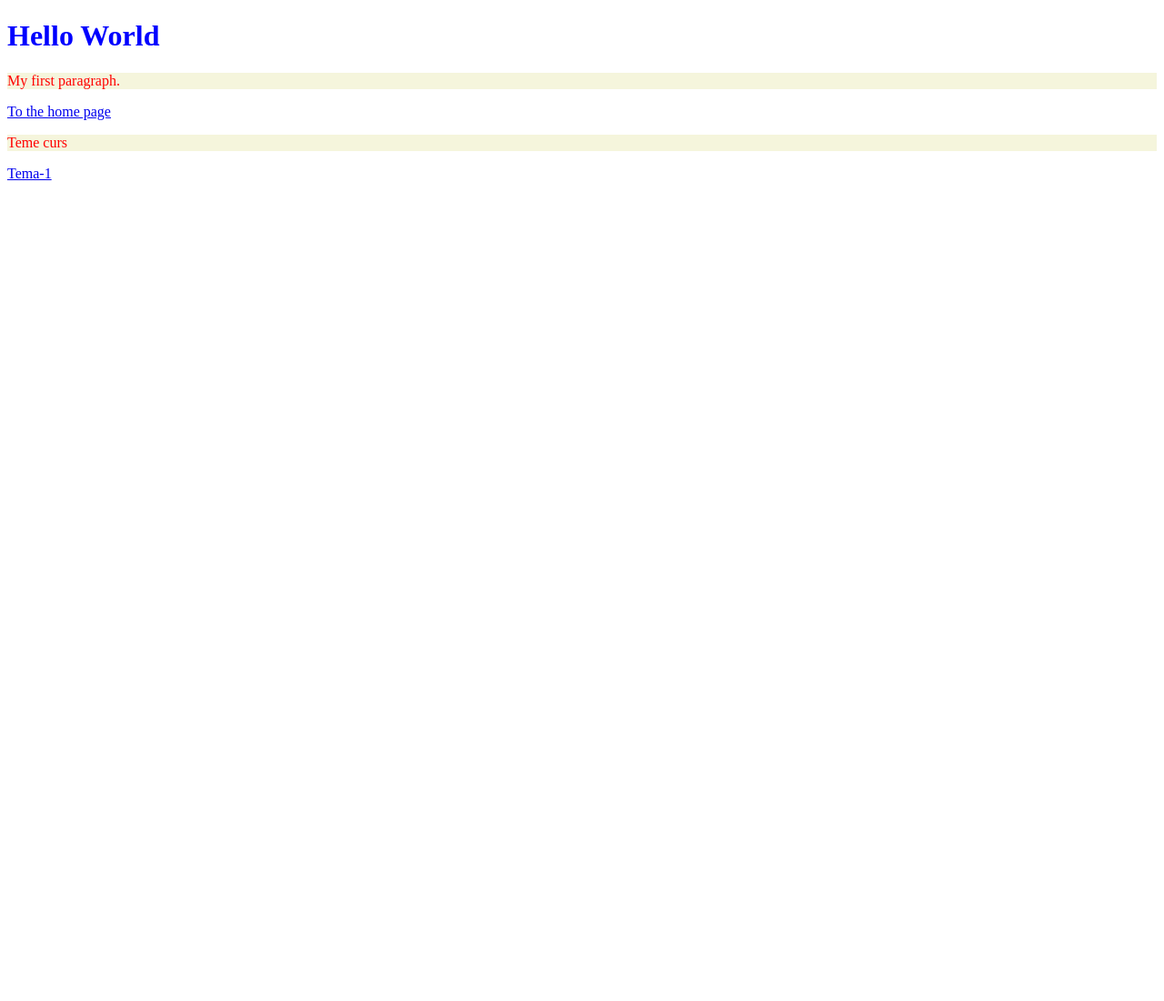
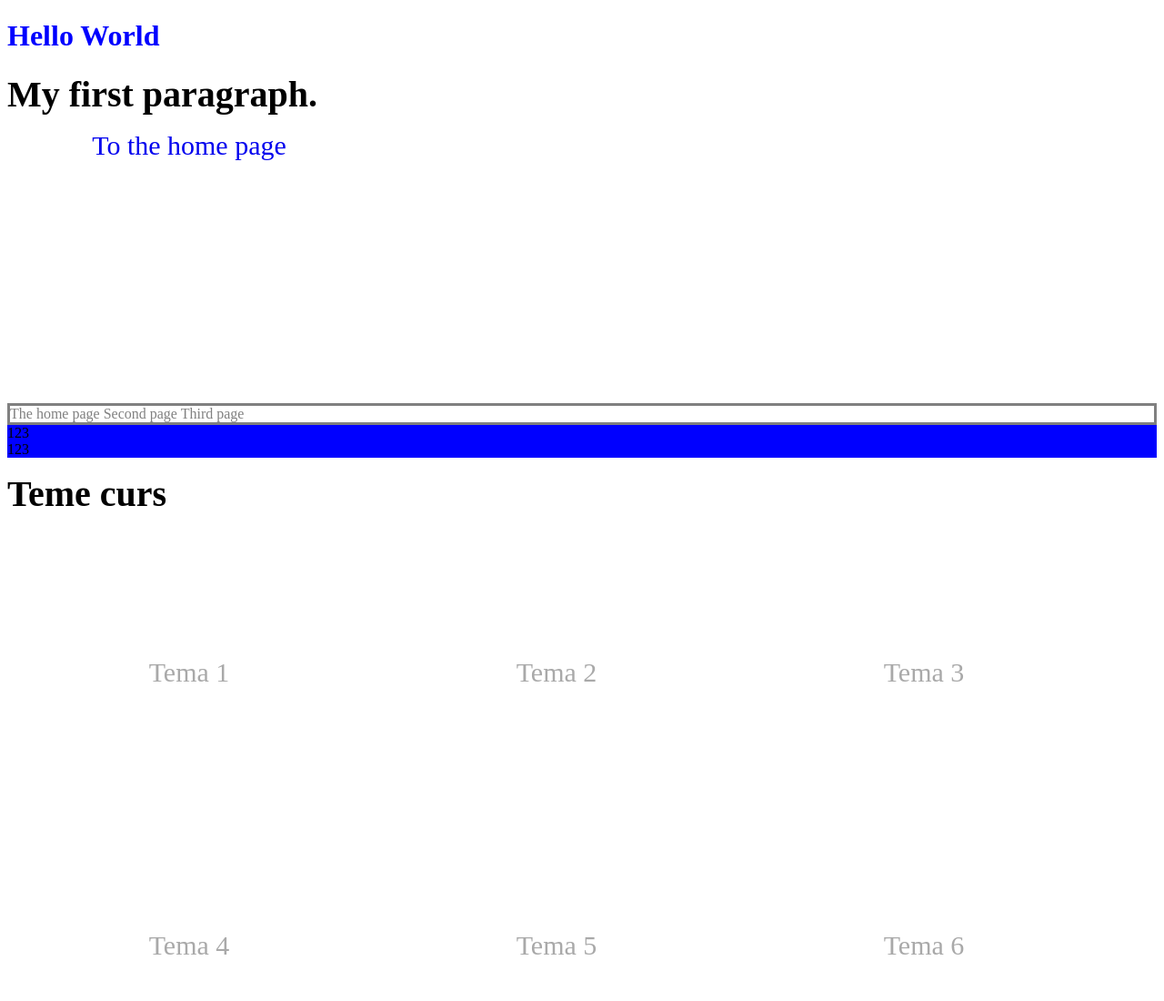
Before and after one commit to paulacobzaru/tema-curs, a plain HTML site: page index.html in a window 1280 px wide. Shown: the top 1100 px of the page at 91% size. Before the commit the page ends 800 px from the top, so only its background shows below. Drawn offline with Linux system fonts and the light colour scheme.

Commit message:
commit lesson 2

```diff
--- a/index.html
+++ b/index.html
@@ -2,7 +2,7 @@
 <html>
 
 <head>
-    <link rel="stylesheet" href="main.css"/>
+    <link rel="stylesheet" href="main.css" />
     <script src="main.js"></script>
     <title>Hello World Page</title>
 </head>
@@ -10,11 +10,83 @@
 <body>
 
     <h1>Hello World</h1>
-    <p>My first paragraph.</p>
-    <a href="home.html">To the home page</a>
+    <div>
+        <p>
+            <strong style="font-size: 40px">
+                My first paragraph.
+            </strong>
+        </p>
+        <a href="home.html">To the home page</a>
+        <div id="theMenu" class="list menuContainer">
+            <span>The home page</span>
+            <span>Second page</span>
+            <span>Third page</span>
+        </div>
 
-    <p>Teme curs</p>
-    <a href="tema-1/index.html">Tema-1</a>
+        <div class="parentTestDiv">
+            <div class="childTestDiv">
+                123
+            </div>
+        </div>
+
+        <div class="parentTestDiv">
+            <div class="childTestDiv">
+                123
+            </div>
+        </div>
+
+    </div>
+    <p><strong style="font-size: 40px;">Teme curs</strong></p>
+    <div class="flex-container">
+        <a id="teme" href="tema-1/index.html">
+            <div type="checkbox" class="home">Tema 1</div>
+        </a>
+        <a id="teme" href="">
+            <div type="checkbox" class="home">Tema 2</div>
+        </a>
+        <a id="teme" href="">
+            <div type="checkbox" class="home">Tema 3</div>
+        </a>
+        <a id="teme" href="">
+            <div type="checkbox" class="home">Tema 4</div>
+        </a>
+        <a id="teme" href="">
+            <div type="checkbox" class="home">Tema 5</div>
+        </a>
+        <a id="teme" href="">
+            <div type="checkbox" class="home">Tema 6</div>
+        </a>
+        <a id="teme" href="">
+            <div type="checkbox" class="home">Tema 7</div>
+        </a>
+        <a id="teme" href="">
+            <div type="checkbox" class="home">Tema 8</div>
+        </a>
+        <a id="teme" href="">
+            <div type="checkbox" class="home">Tema 9</div>
+        </a>
+        <a id="teme" href="">
+            <div type="checkbox" class="home">Tema 10</div>
+        </a>
+        <a id="teme" href="">
+            <div type="checkbox" class="home">Tema 11</div>
+        </a>
+        <a id="teme" href="">
+            <div type="checkbox" class="home">Tema 12</div>
+        </a>
+        <a id="teme" href="">
+            <div type="checkbox" class="home">Tema 13</div>
+        </a>
+        <a id="teme" href="">
+            <div type="checkbox" class="home">Tema 14</div>
+        </a>
+        <a id="teme" href="">
+            <div type="checkbox" class="home">Tema 15</div>
+        </a>
+    </div>
+
+
+
 
 </body>
 
--- a/main.css
+++ b/main.css
@@ -2,7 +2,52 @@ h1{
     color: blue;
 }
 
-p{
+p.menuContainer{
     color: red;
     background-color: beige;
 }
+#homePage a{
+    text-align: left;
+}
+.flex-container div {
+    display:flex;
+    flex-wrap: wrap;
+    flex-direction: row;
+    justify-content: center;
+    align-items: center;
+    align-content: center;
+    flex-direction: column;
+    text-align: center;
+    color:darkgrey;
+    padding-left: 35%;
+    padding-top: 35%;
+    padding-right: 35%;
+    padding-bottom: 35%;
+ }
+ .flex-container a:hover {
+    color: black;
+    background-color: grey;
+ }
+ .teme{
+    align-items: center;
+    text-align: center;
+ }
+ a:link{
+    width: 400px;
+    height: 300px;
+    font-size: 30px;
+    background-color: white;
+    text-align: center;
+    text-decoration: none;
+    display: inline-block;
+ }
+.menuContainer {
+    border: solid;
+    color: grey;
+}
+.parentTestDiv > div{
+    background-color: black;
+}
+.parentTestDiv div{
+    background-color: blue;
+}
```
